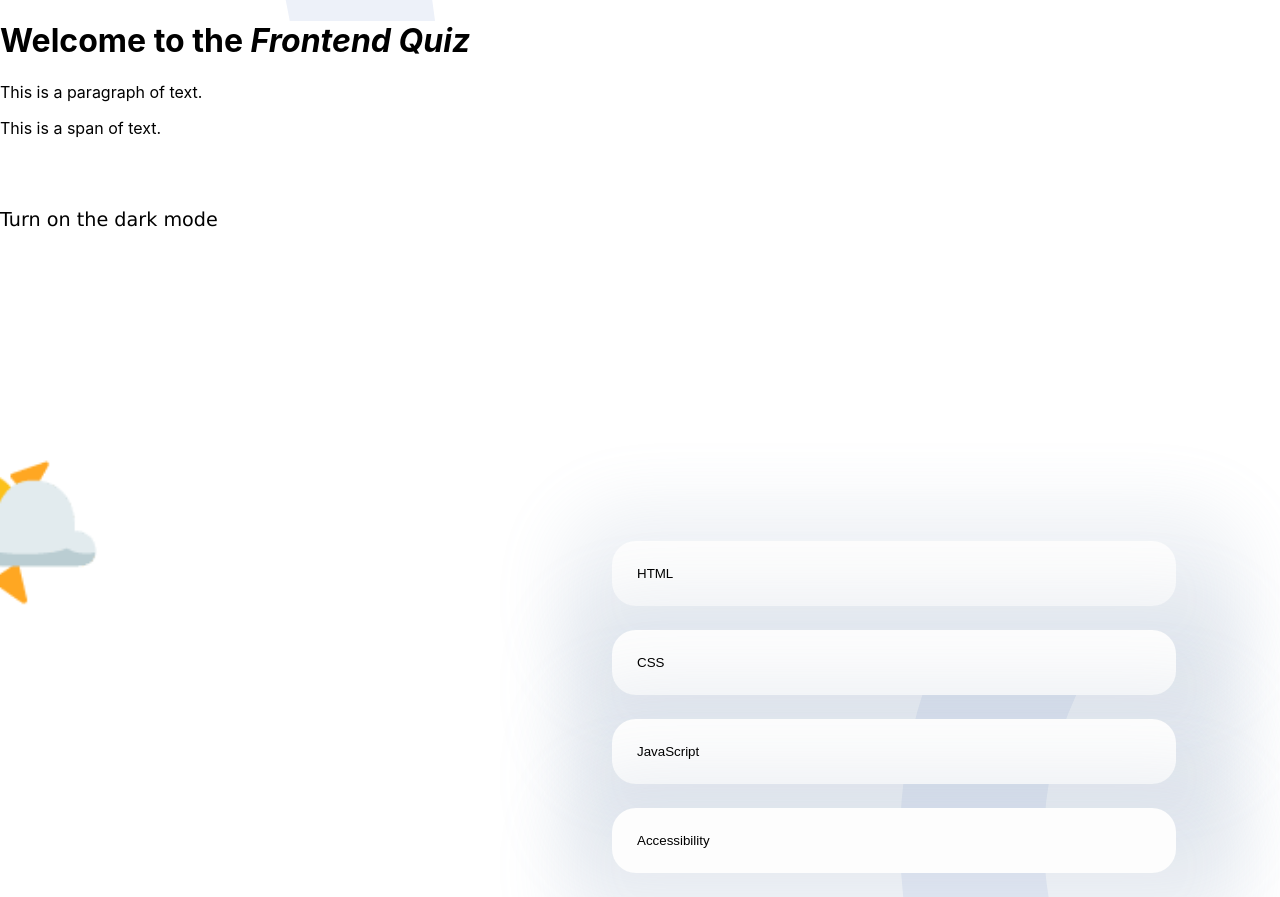
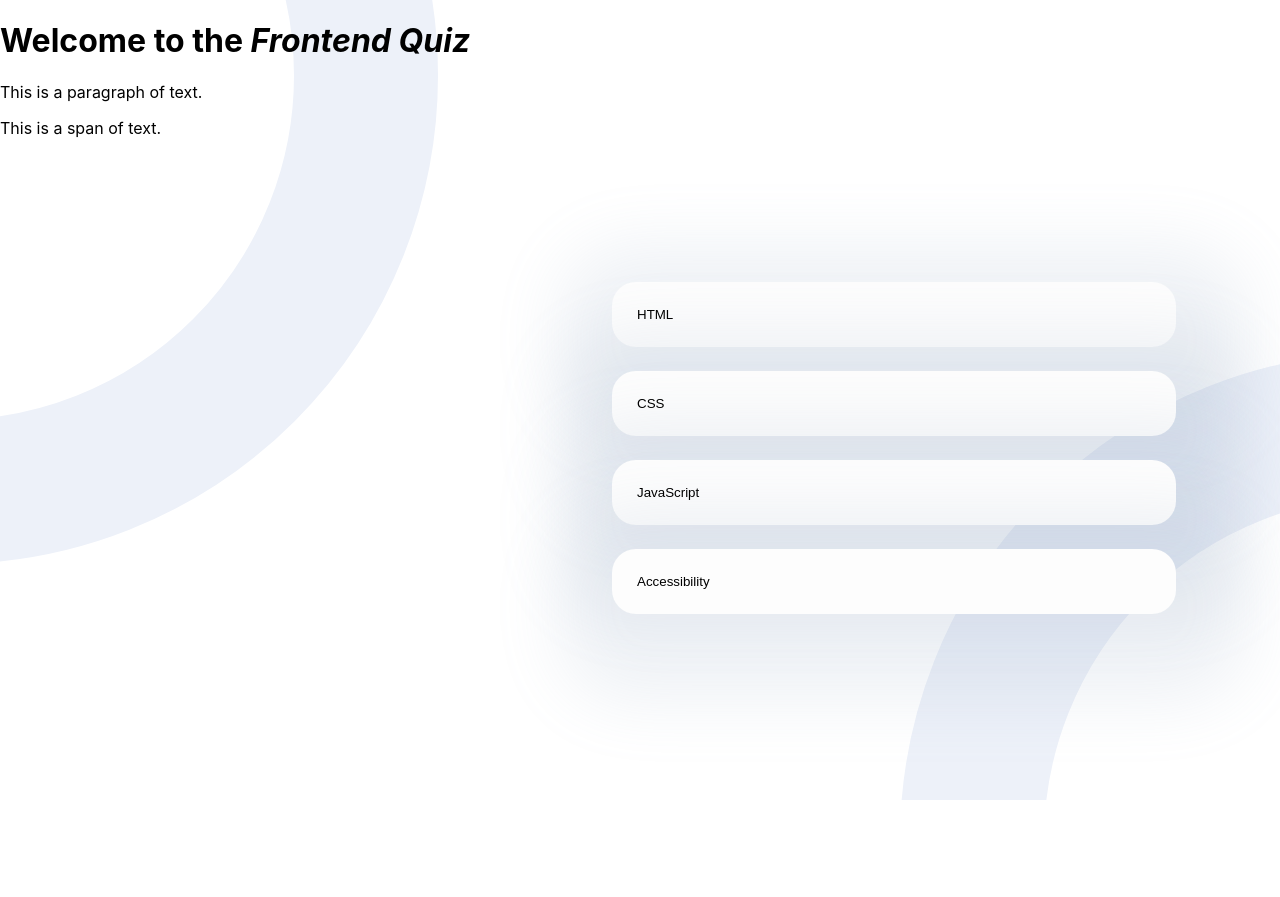
Before and after one commit to codey-sudo/FrontendQuiz, a React (Create React App) app in the folder frontend-quiz/: page / in a window 1280 px wide. After the commit the page ends 800 px from the top, so only its background shows below. Built offline with nearby package versions, Linux system fonts and the light colour scheme.

Commit message:
Took out the code for the toggle will have to start over

```diff
--- a/frontend-quiz/src/App.jsx
+++ b/frontend-quiz/src/App.jsx
@@ -3,33 +3,28 @@ import Button from './button.jsx';
 import './App.css';
 import jsonData from './data.json';
 import Header from './HeaderText.jsx';
-import Toggle from './Components/Toggle.jsx'
-import { useState } from "react";
+
 
 
 
 function App() {
 
 
-  const [toggle, setToggle] = useState(false);
-  const handleToggleChange = () => {
-    setToggle(!toggle);
-  };
   return (
     <div className="App">
-      <div style={toggle ? { backgroundColor: "black", color: "white" } : { backgroundColor: "white", color: "black" }}>
+
         <Header />
-        <Toggle toggle={toggle} handleToggleChange={handleToggleChange} />
+
         <div className='button-frame'>
           {jsonData.quizzes.map((quiz, index) => (
             <Button key={index} buttonText={quiz.title} />
           ))}
         </div>
       </div>
-    </div>
+
   );
 }
 
 export default App;
 
-// Take out Toggle code
+// Take out Toggle code based on this article: https://www.educative.io/answers/how-to-use-the-toggle-component-in-react
--- a/frontend-quiz/src/Components/Toggle.jsx
+++ b/frontend-quiz/src/Components/Toggle.jsx
@@ -1,22 +0,0 @@
-
-import React from "react";
-import "./Toggle.css";
-
-const Toggle = ({ toggle, handleToggleChange }) => {
-  return (
-    <>
-        <div className="t1">Turn {toggle ? 'off' : 'on'} the dark mode</div>
-
-        <div className='toggle-container' onClick={handleToggleChange}>
-            <div className={`toggle-btn ${!toggle ? "disable" : ""}`}>
-                {toggle ? "ON" : "OFF"}
-            </div>
-        </div>
-
-        <span className="emo">{toggle ? "🦉" : "🌤️"}</span>
-    </>
-
-  );
-};
-
-export default Toggle;
```
